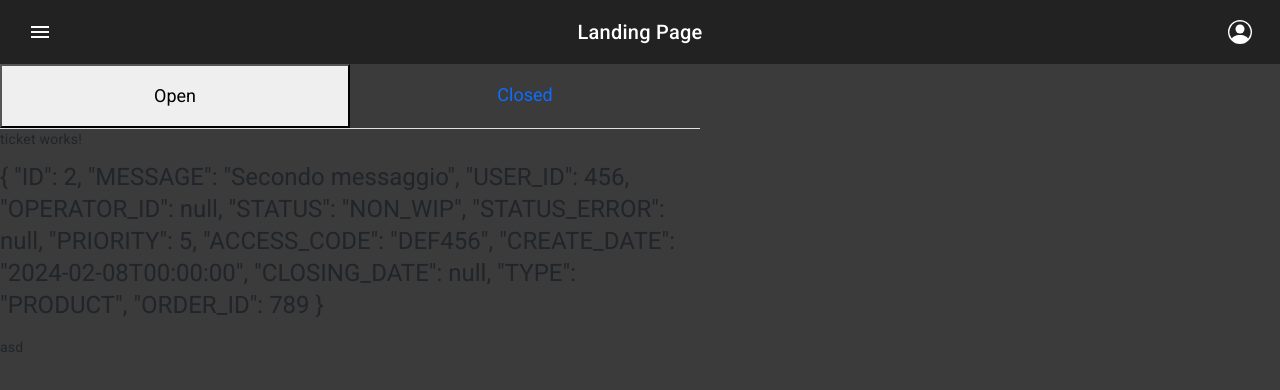
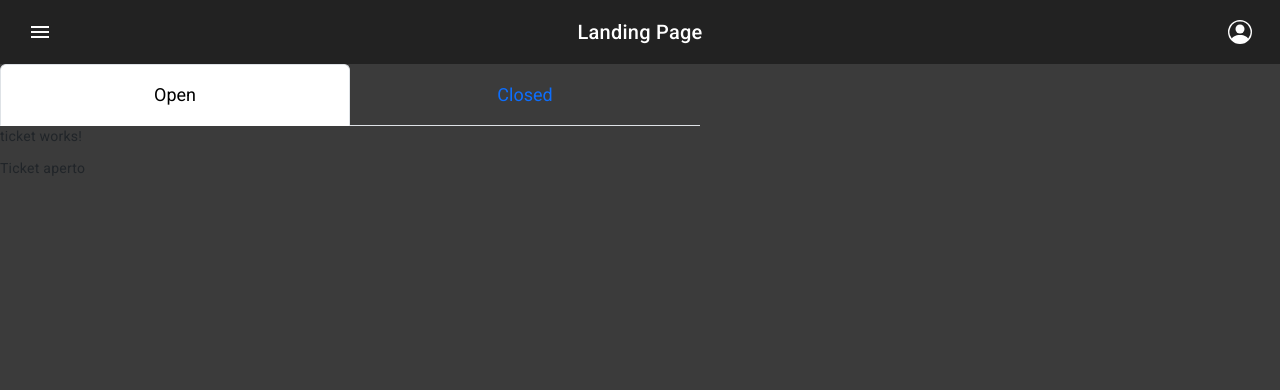
Before and after one commit to Davidee99/Service-Platform, an Angular app in the folder Frontend/service-platform/: page /user/1 in a window 1280 px wide. Shown: the top 390 px of the page. Built offline with nearby package versions, Linux system fonts and the light colour scheme.

Commit message:
ticket-container

```diff
--- a/Frontend/service-platform/src/app/components/UserPage/ticket-container/ticket-container.component.html
+++ b/Frontend/service-platform/src/app/components/UserPage/ticket-container/ticket-container.component.html
@@ -1,30 +1,29 @@
-
-
 <div class="container-tickets">
 
     <ul ngbNav #nav="ngbNav" class="nav-tabs">
 
         <li ngbNavItem>
-            <button class="form-user-button"> Open </button>
+            <button ngbNavLink class="form-user-button" (click)="OpenButton()"> Open </button>
+            <!-- *ngIf="tickets[1].STATUS == 'NON_WIP' " -->
+            <ng-template ngbNavContent>
+                <app-ticket></app-ticket>
+                <p>Ticket aperto</p>
+            </ng-template>
 
-            <!-- *ngIf="tickets[1].STATUS == 'NON_WIP' " -->
-
-            <ng-template ngbNavContent >
-                <app-ticket [ticketsChild]="tickets"></app-ticket>
-            <p>asd</p>
-            </ng-template>
         </li>
 
         <li ngbNavItem>
-            <button ngbNavLink> Closed </button>
+            <button ngbNavLink (click)="ClosedButton()"> Closed </button>
             <ng-template ngbNavContent>
-                <app-ticket></app-ticket>
-                <p>asddasd</p>
+                <div *ngFor="let item of tickets">
+                    <app-ticket [ticket]="item"></app-ticket>
+                    <p>Ticket chiuso</p>
+                </div>
             </ng-template>
         </li>
 
     </ul>
 
-        <div [ngbNavOutlet]="nav"></div>
+    <div [ngbNavOutlet]="nav"></div>
 
 </div>
--- a/Frontend/service-platform/src/app/components/UserPage/ticket-container/ticket-container.component.ts
+++ b/Frontend/service-platform/src/app/components/UserPage/ticket-container/ticket-container.component.ts
@@ -9,13 +9,26 @@ import { Component, OnInit } from '@angular/core';
 export class TicketContainerComponent implements OnInit {
 
     ngOnInit(): void {
+        console.log(this.tickets);
+    }
 
-      console.log(this.tickets[0]);
+    //Bottoni
+    open: boolean = false;
+    closed: boolean = false;
+
+    OpenButton() {
+        this.open = true;
+        this.closed = false;
+        console.log("OpenButton" + this.open);
+    }
+    ClosedButton() {
+        this.closed = true;
+        this.open = false;
+        console.log("ClosedButton" + this.closed);
+    }
 
 
-  }
-
-  tickets : any[] = [
+    tickets: any[] = [
         {
             "ID": 1,
             "MESSAGE": "Primo messaggio",
--- a/Frontend/service-platform/src/app/components/UserPage/ticket/ticket.component.html
+++ b/Frontend/service-platform/src/app/components/UserPage/ticket/ticket.component.html
@@ -1,8 +1 @@
 <p>ticket works!</p>
-
-<div>
-
-    <h1 *ngIf=""> {{ticketsChild[0] | json}} </h1>
-    <h1> {{ticketsChild[1] | json}}  </h1>
-
-</div>
--- a/Frontend/service-platform/src/app/components/UserPage/ticket/ticket.component.ts
+++ b/Frontend/service-platform/src/app/components/UserPage/ticket/ticket.component.ts
@@ -1,4 +1,4 @@
-import { Component, Input } from '@angular/core';
+import { Component } from '@angular/core';
 
 @Component({
   selector: 'app-ticket',
@@ -7,7 +7,4 @@ import { Component, Input } from '@angular/core';
 })
 export class TicketComponent {
 
-  @Input()
-  ticketsChild! : any[];
-
 }
```
Also changed, not shown: 1 other file (tests, documents, lock files or other folders). Lines whose indentation alone changed are shown as unchanged.
